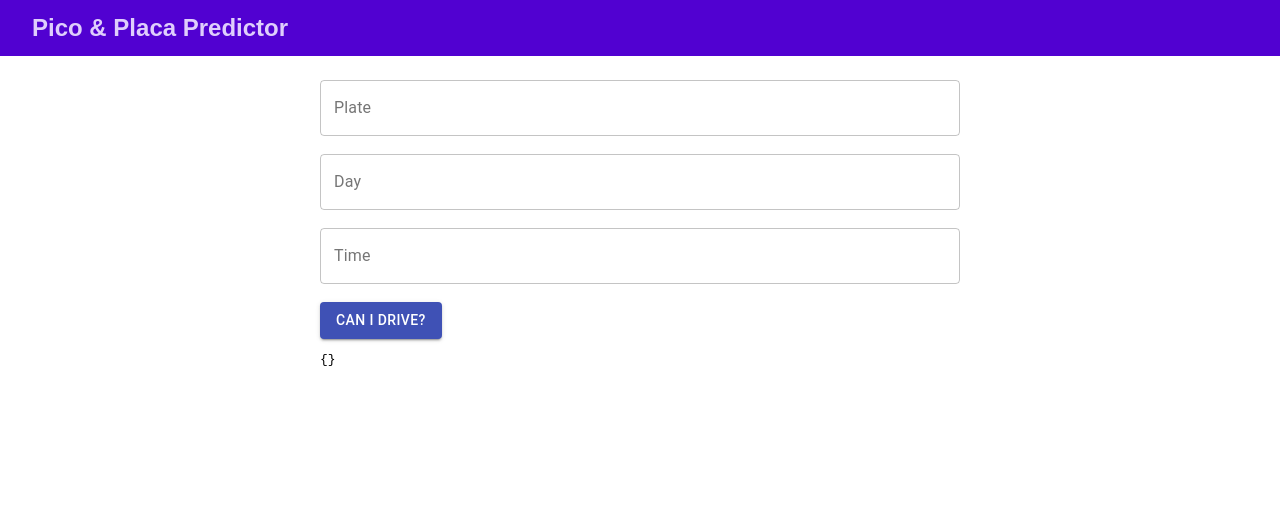
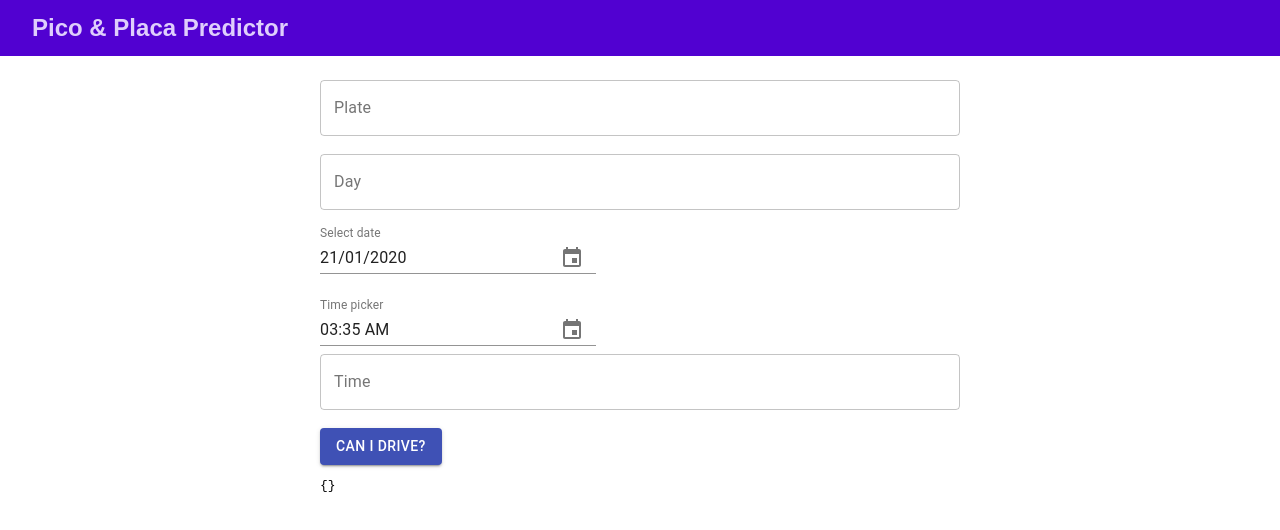
Before and after one commit to scottgamer/pico-y-placa-predictor-front, a React (Create React App) app: page / in a window 1280 px wide. Shown: the top 530 px of the page. Built offline with nearby package versions, Linux system fonts and the light colour scheme.

Commit message:
addded date time pickers to date component

```diff
--- a/src/pages/Main/Main.jsx
+++ b/src/pages/Main/Main.jsx
@@ -1,6 +1,14 @@
 import React, { useState } from "react";
 import { Formik, Form } from "formik";
 import { Button, TextField, FormGroup } from "@material-ui/core";
+
+import "date-fns";
+import DateFnsUtils from "@date-io/date-fns";
+import {
+  MuiPickersUtilsProvider,
+  KeyboardTimePicker,
+  KeyboardDatePicker
+} from "@material-ui/pickers";
 import axios from "axios";
 
 import validationSchema from "../../schemas/picoPlacaValidationSchema";
@@ -13,6 +21,7 @@ const Main = () => {
   });
 
   const [message, setMessage] = useState("");
+  const [selectedDate, setSelectedDate] = useState(new Date());
 
   const predictPicoPlacaHandler = async data => {
     try {
@@ -31,6 +40,11 @@ const Main = () => {
     } catch (error) {
       console.log(error);
     }
+  };
+
+  // TODO: finish handling values form date and time picker
+  const handleDateChange = date => {
+    setSelectedDate(date);
   };
 
   return (
@@ -75,6 +89,36 @@ const Main = () => {
                 error={!!errors.day}
               />
             </FormGroup>
+
+            <MuiPickersUtilsProvider utils={DateFnsUtils}>
+              <KeyboardDatePicker
+                disableToolbar
+                variant="inline"
+                format="dd/MM/yyyy"
+                margin="normal"
+                id="date-picker-inline"
+                label="Select date"
+                value={selectedDate}
+                onChange={handleDateChange}
+                helperText={errors.day}
+                error={!!errors.day}
+                KeyboardButtonProps={{
+                  "aria-label": "change date"
+                }}
+              />
+              <br />
+              <KeyboardTimePicker
+              variant="inline"
+                margin="normal"
+                id="time-picker"
+                label="Time picker"
+                value={selectedDate}
+                onChange={handleDateChange}
+                KeyboardButtonProps={{
+                  "aria-label": "change time"
+                }}
+              />
+            </MuiPickersUtilsProvider>
             <br />
             <FormGroup>
               <TextField
```
